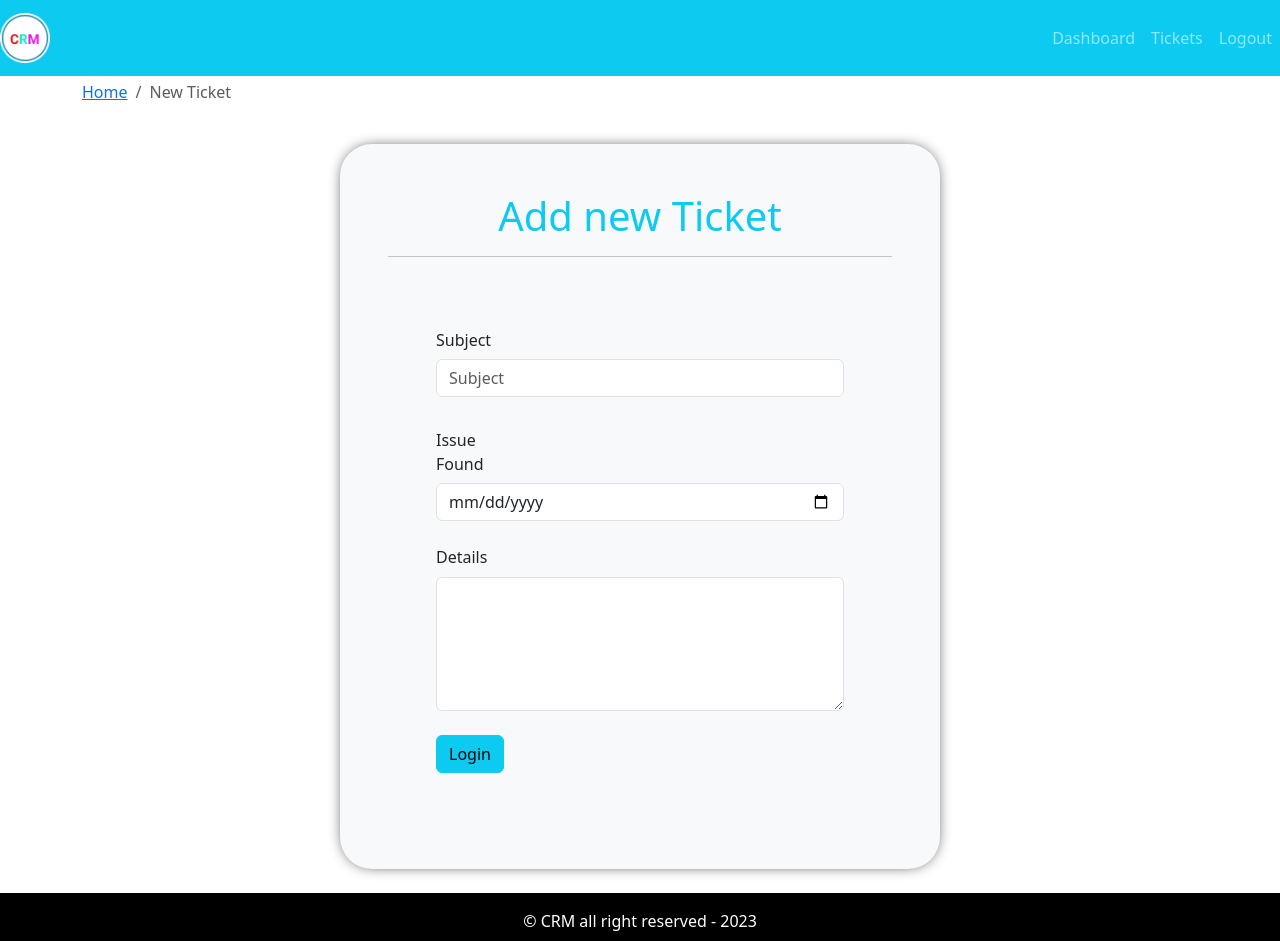
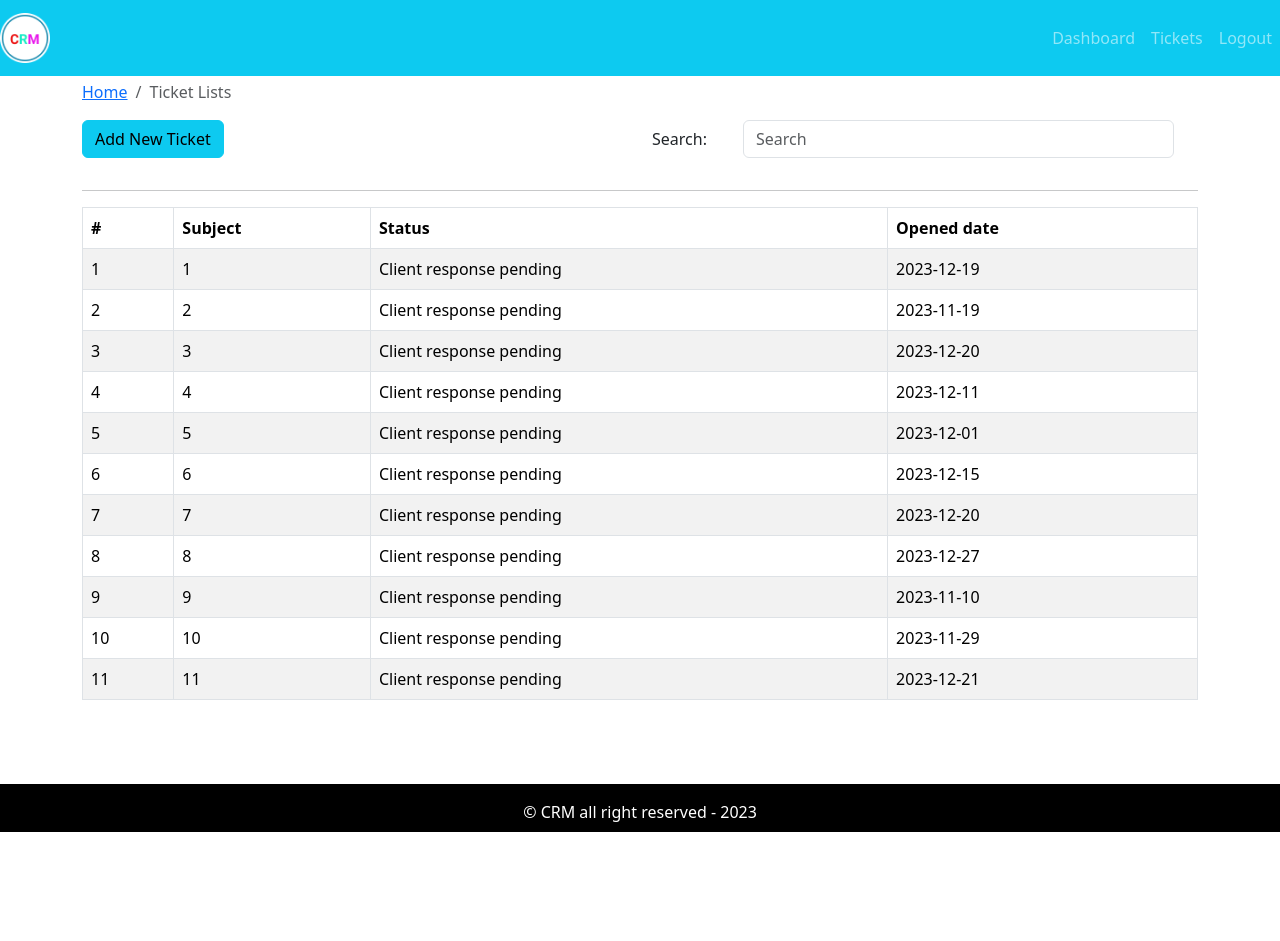
Before and after one commit to RemyaManoharan/crm-frontend, a React (Create React App) app: page / in a window 1280 px wide. After the commit the page ends 832 px from the top, so only its background shows below. Built offline with nearby package versions, Linux system fonts and the light colour scheme.

Commit message:
search form added

```diff
--- a/src/App.js
+++ b/src/App.js
@@ -4,6 +4,7 @@ import Entry from "./page/entry/Entry.page";
 import Defaultlayout from "./layout/Defaultlayout";
 import DashboardPage from "./page/dashboard/DashboardPage";
 import AddTicketPage from "./page/NewTicket/AddTicketPage";
+import TicketListPage from "./page/TicketListing/TicketListPage";
 
 
 
@@ -13,7 +14,8 @@ function App() {
       {/* <Entry /> */}
       <Defaultlayout>
         {/* <DashboardPage/> */}
-      <AddTicketPage/>
+      {/* <AddTicketPage/> */}
+      <TicketListPage/>
         </Defaultlayout>
     </div>
   );
--- /dev/null
+++ b/src/components/SearchForm/SearchForm.js
@@ -0,0 +1,33 @@
+import React from "react";
+import { Form, Row, Col } from "react-bootstrap";
+
+import PropTypes from 'prop-types';
+
+const SearchForm = ({ handleOnChange, str}) => {
+  return (
+    <div>
+      <Form>
+        <Row className="mb-3">
+          <Form.Group as={Row}>
+            <Form.Label column sm={2}>
+              Search:
+            </Form.Label>
+            <Col ms={8}>
+              <Form.Control name="searchStr"
+              placeholder="Search"
+              onChange={handleOnChange}
+              value={str}
+              />
+            </Col>
+          </Form.Group>
+        </Row>
+      </Form>
+    </div>
+  );
+};
+
+SearchForm.propTypes = {
+    handleOnChange : PropTypes.func.isRequired,
+    str : PropTypes.string.isRequired
+};
+export default SearchForm;
--- /dev/null
+++ b/src/page/TicketListing/TicketListPage.js
@@ -0,0 +1,43 @@
+import React , {useState , useEffect} from "react";
+import { Container, Row, Col, Button } from "react-bootstrap";
+import BreadCrumbComp from "../../components/BreadCrumb/BreadCrumbComp";
+import SearchForm from "../../components/SearchForm/SearchForm";
+import TicketTableComp from "../../components/TicketTable/TicketTableComp";
+import tickets from "../../assests/data/dummy-tickets.json"
+const TicketListPage = () => {
+  const [str, setStr] = useState('');
+
+  useEffect(() => {
+
+  },[str])
+const handleOnChange = e => {
+  setStr(e.target.value)
+  console.log(e.target);
+}
+
+  return (
+    <Container>
+      <Row>
+        <Col>
+          <BreadCrumbComp page="Ticket Lists" />
+        </Col>
+      </Row>
+      <Row>
+        <Col>
+          <Button variant="info">Add New Ticket</Button>
+        </Col>
+        <Col className="text-right">
+          <SearchForm handleOnChange={handleOnChange} str={str} />
+        </Col>
+      </Row>
+      <hr/>
+      <Row>
+        <Col>
+        <TicketTableComp tickets={tickets}/>
+        </Col>
+      </Row>
+    </Container>
+  );
+};
+
+export default TicketListPage;
```
